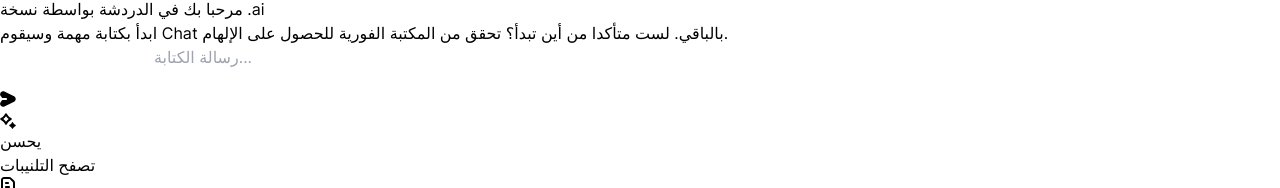
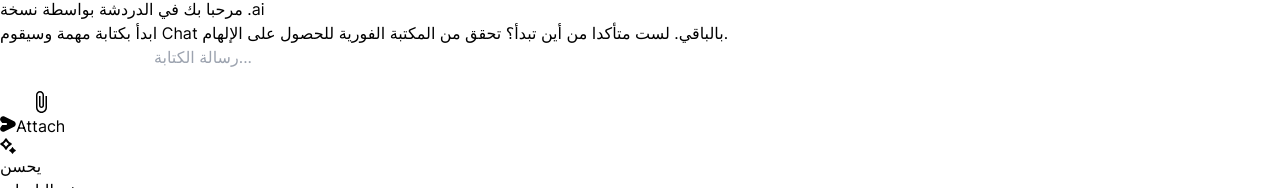
Before and after one commit to s-spoon/Copy.Ai, a React (Create React App) app: page / in a window 1280 px wide. Shown: the part 377-565 px from the top of the page. Built offline with nearby package versions, Linux system fonts and the light colour scheme.

Commit message:
[Update]

```diff
--- a/src/pages/Chat/ChatInput.js
+++ b/src/pages/Chat/ChatInput.js
@@ -4,6 +4,7 @@ import SendIcon from "../../components/icons/SendIcon";
 import EffectIcon from "../../components/icons/EffectIcon";
 import DocIcon from "../../components/icons/DocIcon";
 import VoiceIcon from "../../components/icons/VoiceIcon";
+import { AttachFileOutlined } from "@material-ui/icons";
 function ChatInput({ setChatList = () => {} }) {
 	const { t, i18n } = useTranslation();
 	const [inputVal, setInputVal] = useState("");
@@ -57,6 +58,19 @@ function ChatInput({ setChatList = () => {} }) {
 							<button className="group focus:outline-none flex items-center text-xs font-semibold focus:ring-purple-500 hover:bg-purple-800 pointer-events-none bg-slate-200 border-slate-300 text-slate-700 p-2 rounded-full ring-offset-2 focus:ring-2">
 								<SendIcon className="h-3 w-3 text-white transform scale-x-[-1]" />
 							</button>
+							<button
+								aria-label="Attach"
+								tabindex="0"
+								class="group focus:outline-none flex select-none items-center text-xs rounded-lg px-3 py-2 font-semibold border-0 focus:ring-green-500 text-slate-800 hover:bg-slate-200 hover:text-slate-900 focus:shadow-none"
+							>
+								<AttachFileOutlined className="!h-5 !w-5 group-hover:text-slate-700 text-slate-600" />
+								<h3
+									class="flex-nowrap whitespace-nowrap ml-2 text-left tracking-wide font-semibold text-h3"
+									aria-label="Attach"
+								>
+									Attach
+								</h3>
+							</button>
 
 							<div className="flex items-center ml-auto mr-2">
 								<span>
```
